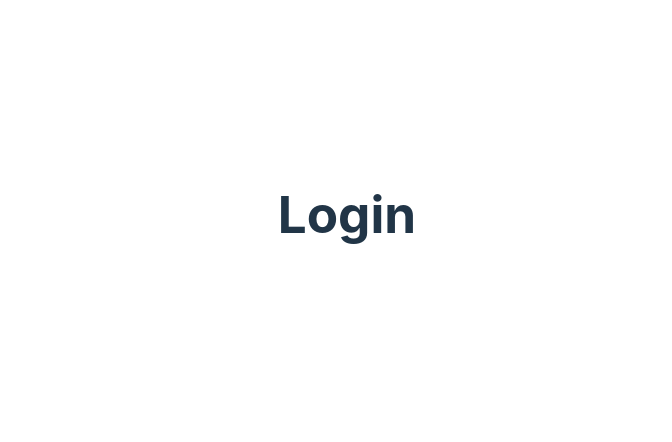
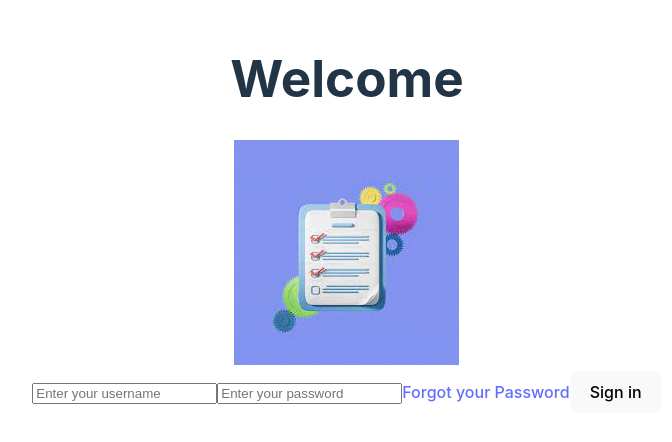
Before and after one commit to Thedywender/APP-Tasks, a React (Vite) app: page / in a window 1280 px wide. Shown: the part 186-628 px from the top of the page, without its empty margins (293-965 px from the left). Built offline with nearby package versions, Linux system fonts and the light colour scheme.

Commit message:
create-form-event

```diff
--- a/src/pages/Login.tsx
+++ b/src/pages/Login.tsx
@@ -1,8 +1,38 @@
+import { useState } from 'react';
+import folderImage from '../assets/folder.jpeg';
+
 function Login() {
+
+    const [input, setInput] = useState({
+        username: '',
+        password: ''
+    });
+
+    function handleChange(event: React.ChangeEvent<HTMLInputElement>) {
+        setInput({
+            ...input,
+            [event.target.name]: event.target.value
+        })
+    }
+
+    const handleSubmit = (event: React.FormEvent<HTMLFormElement>) => {
+        event.preventDefault();
+        console.log('Form submitted');
+        console.log(input);
+    };
+
+
     return (
-        <div>
-        <h1>Login</h1>
-        </div>
+        <>
+            <h1>Welcome</h1>
+            <img src={folderImage} alt="folder" />
+            <form onSubmit={handleSubmit} >
+                <input onChange={handleChange} id='username' name='username' type="text" placeholder='Enter your username' />
+                <input onChange={handleChange} id='password' name='password' type="password" placeholder='Enter your password' />
+                <a href='#password' >Forgot your Password</a>
+                <button>Sign in</button>
+            </form>
+        </>
     );
 }
 
```
Also changed, not shown: src/assets/folder.jpeg (added).
